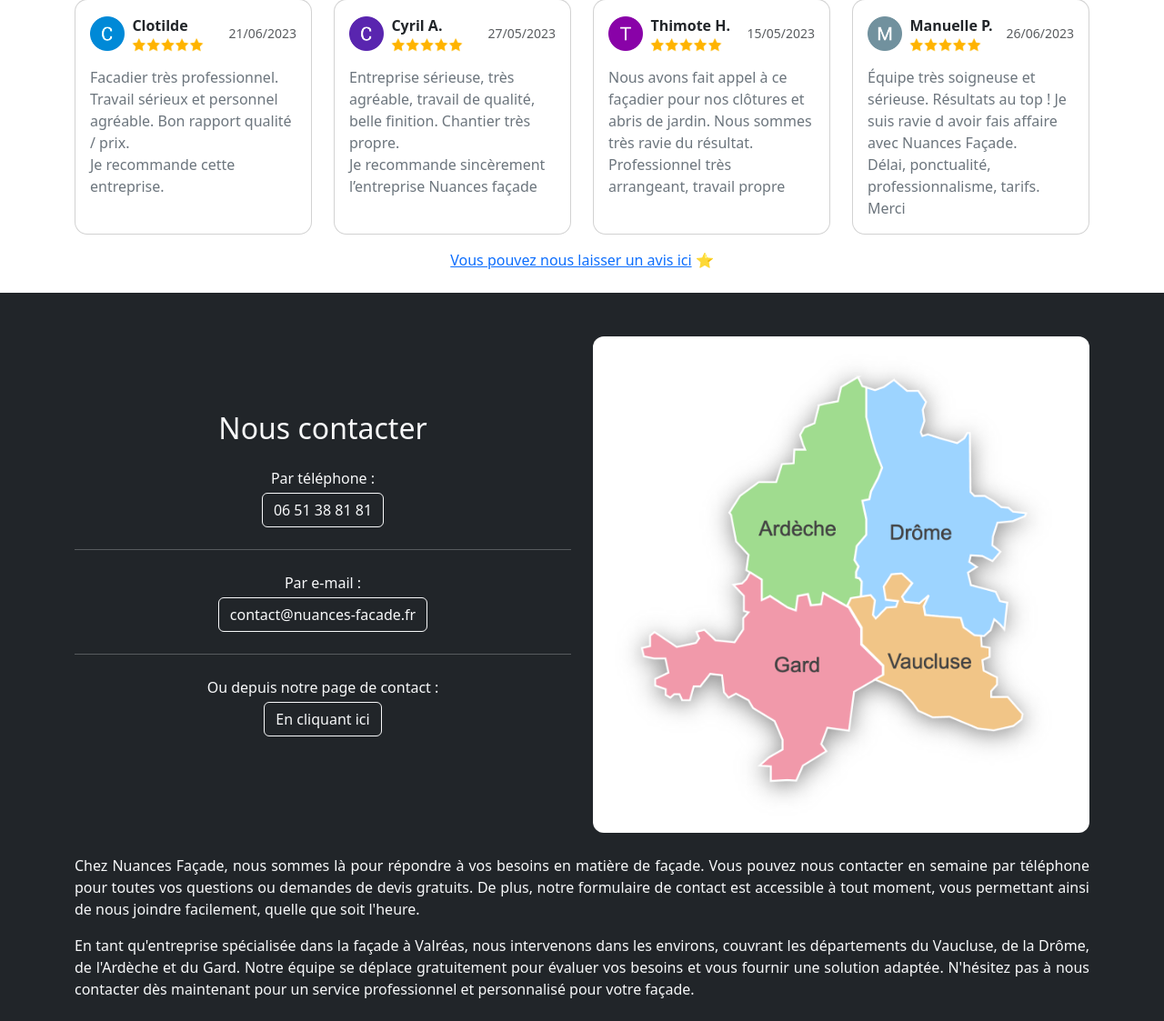
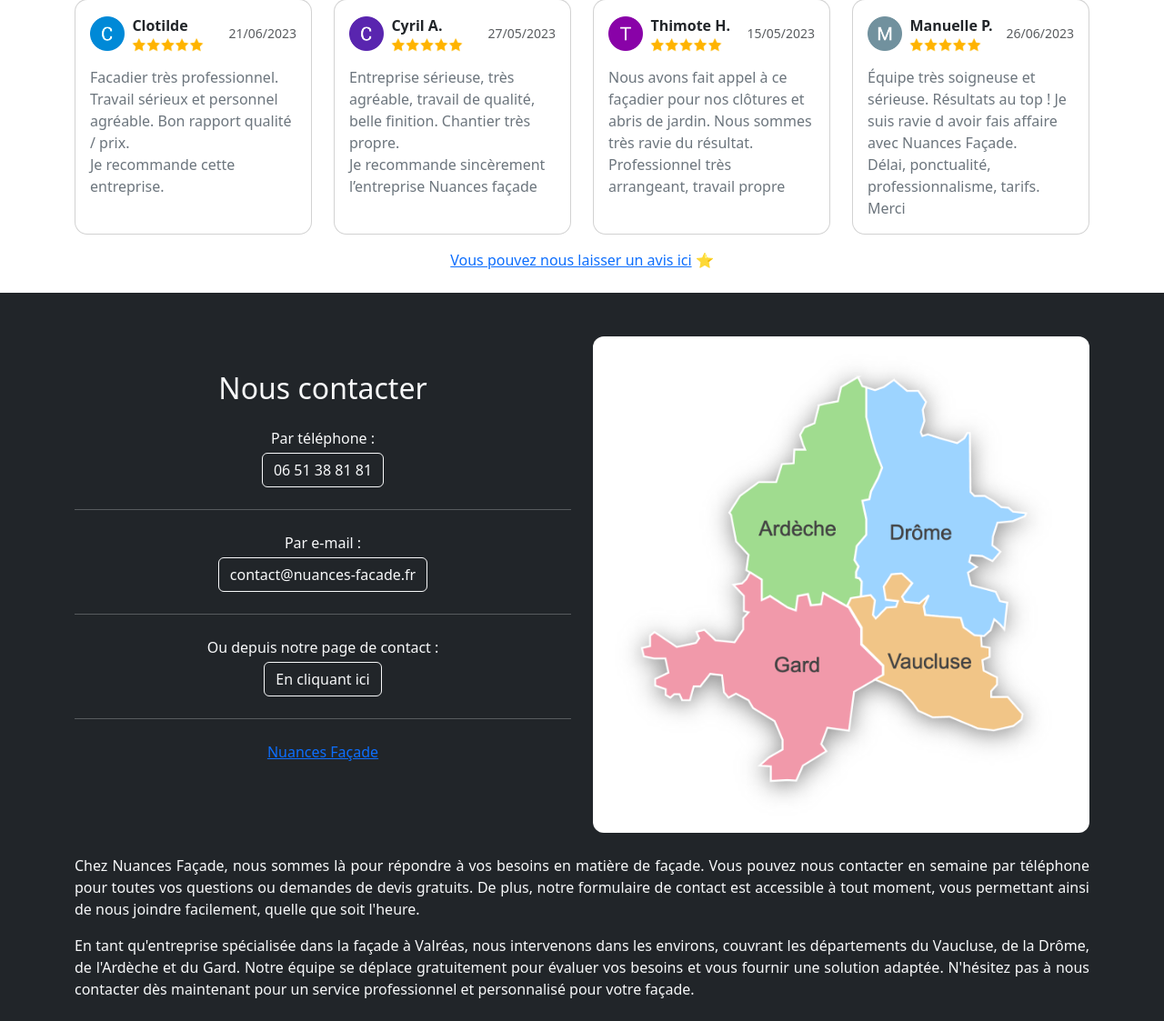
Before and after one commit to bougassaa/nuances-facade, a PHP site: page / in a window 1280 px wide. Shown: the part 2838-3961 px from the top of the page at 91% size. Run offline with PHP 8.4, Linux system fonts and the light colour scheme; some libraries are stand-ins or nearby versions.

Commit message:
add facebook plugin

```diff
--- a/index.php
+++ b/index.php
@@ -207,6 +207,15 @@ include_once "layouts/header.php"
                         <a href="/contact" class="btn btn-outline-light">En cliquant ici</a>
                     </div>
                 </div>
+                <hr class="my-4">
+                <div>
+                    <div class="fb-page" data-href="https://www.facebook.com/profile.php?id=100094400032058" data-tabs="" data-width=""
+                         data-height="" data-small-header="false" data-adapt-container-width="true" data-hide-cover="false" data-show-facepile="true">
+                        <blockquote cite="https://www.facebook.com/profile.php?id=100094400032058" class="fb-xfbml-parse-ignore">
+                            <a href="https://www.facebook.com/profile.php?id=100094400032058">Nuances Façade</a>
+                        </blockquote>
+                    </div>
+                </div>
             </div>
             <div class="col-md-6">
                 <img class="localisation-preview" src="/images/landing-page/departements.png" alt="Localisation">
@@ -224,5 +233,5 @@ include_once "layouts/header.php"
         </div>
     </div>
 </div>
-
+<script async defer crossorigin="anonymous" src="https://connect.facebook.net/fr_FR/sdk.js#xfbml=1&version=v17.0" nonce="DeIqnrIJ"></script>
 <?php include_once "layouts/footer.php" ?>
```
